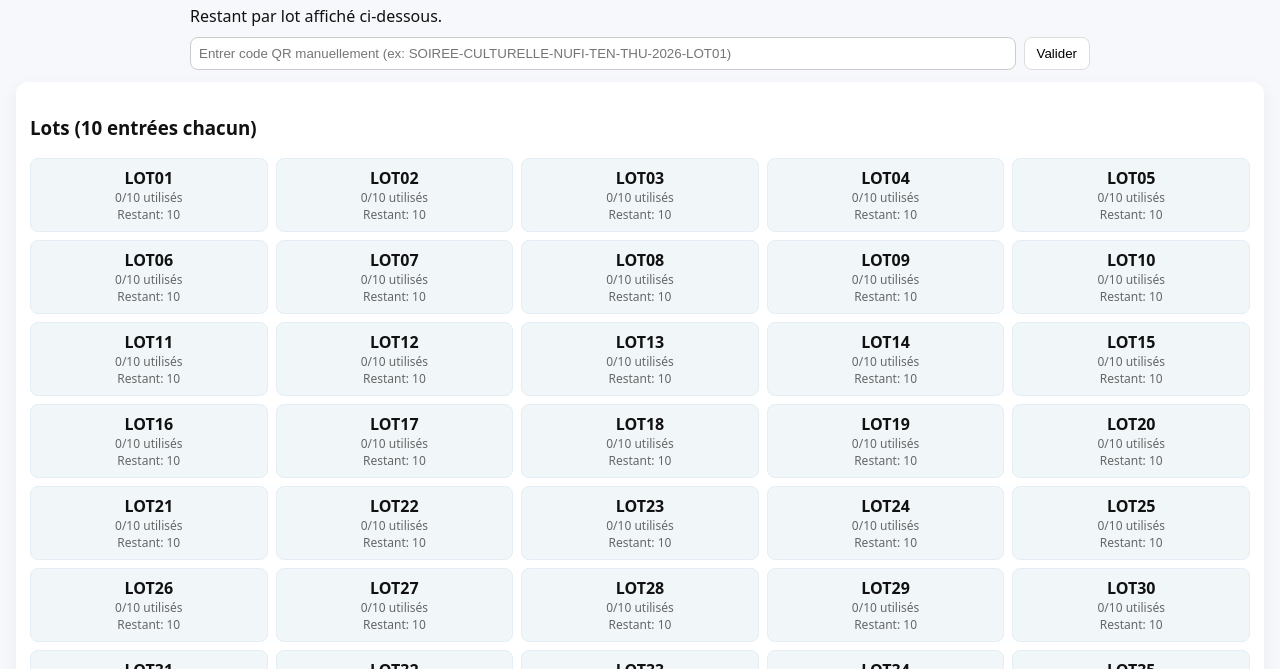
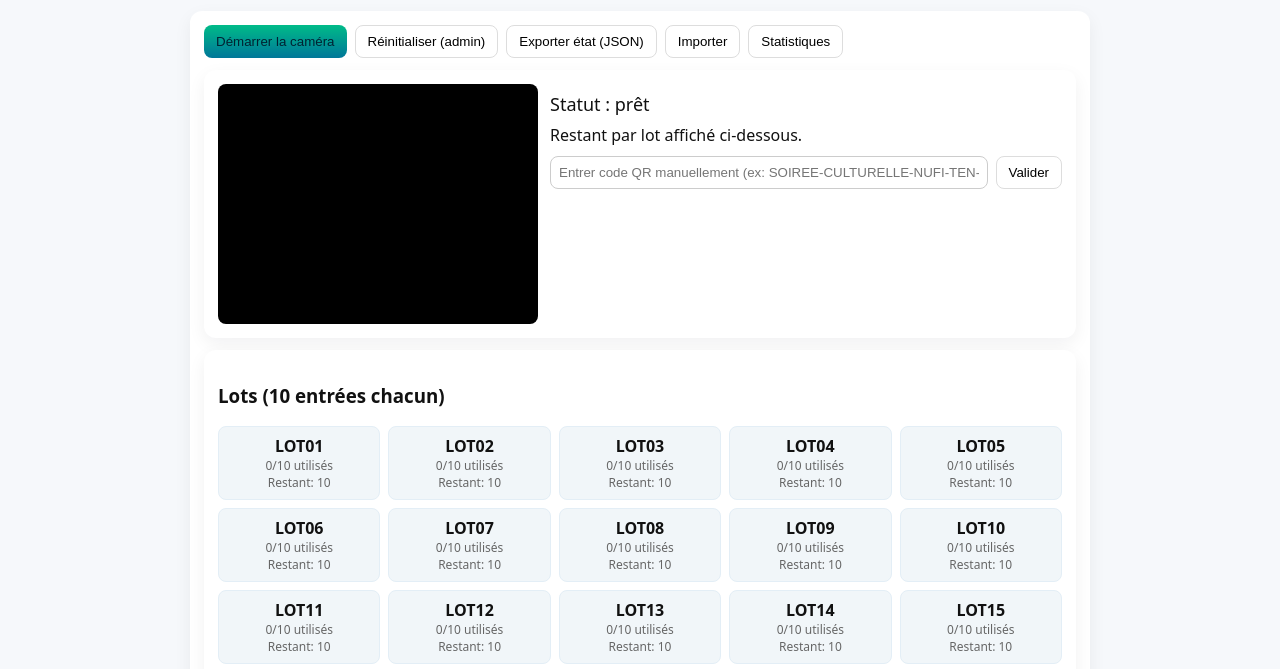
Before and after one commit to legrandBenjo/soiree-culturelle-HK-2026, a plain HTML site: page scanner/index.html in a window 1280 px wide. Shown: the part 127-796 px from the top of the page. Drawn offline with Linux system fonts and the light colour scheme; a script that the page names is missing.

Commit message:
Restore missing UI elements and keep statistics button

```diff
--- a/scanner/index.html
+++ b/scanner/index.html
@@ -20,6 +20,21 @@
             </div>
         </header>
 
+        <div class="card">
+            <div class="controls">
+                <button id="startCam" class="primary">Démarrer la caméra</button>
+                <button id="stopCam">Arrêter</button>
+                <button id="resetBtn">Réinitialiser (admin)</button>
+                <button id="exportBtn">Exporter état (JSON)</button>
+                <input id="importFile" type="file" accept="application/json" style="display:none;" />
+                <button onclick="document.getElementById('importFile').click()">Importer</button>
+                <button id="statsBtn">Statistiques</button>
+            </div>
+
+            <div class="scanner card" style="margin-top:12px;align-items:flex-start">
+                <div id="reader"></div>
+                <div style="flex:1">
+                    <div class="status" id="status">Statut : prêt</div>
                     <div class="info" id="info">Restant par lot affiché ci-dessous.</div>
                     <div style="margin-top:10px">
                         <div class="manual">
```
Lines whose indentation alone changed are shown as unchanged.
